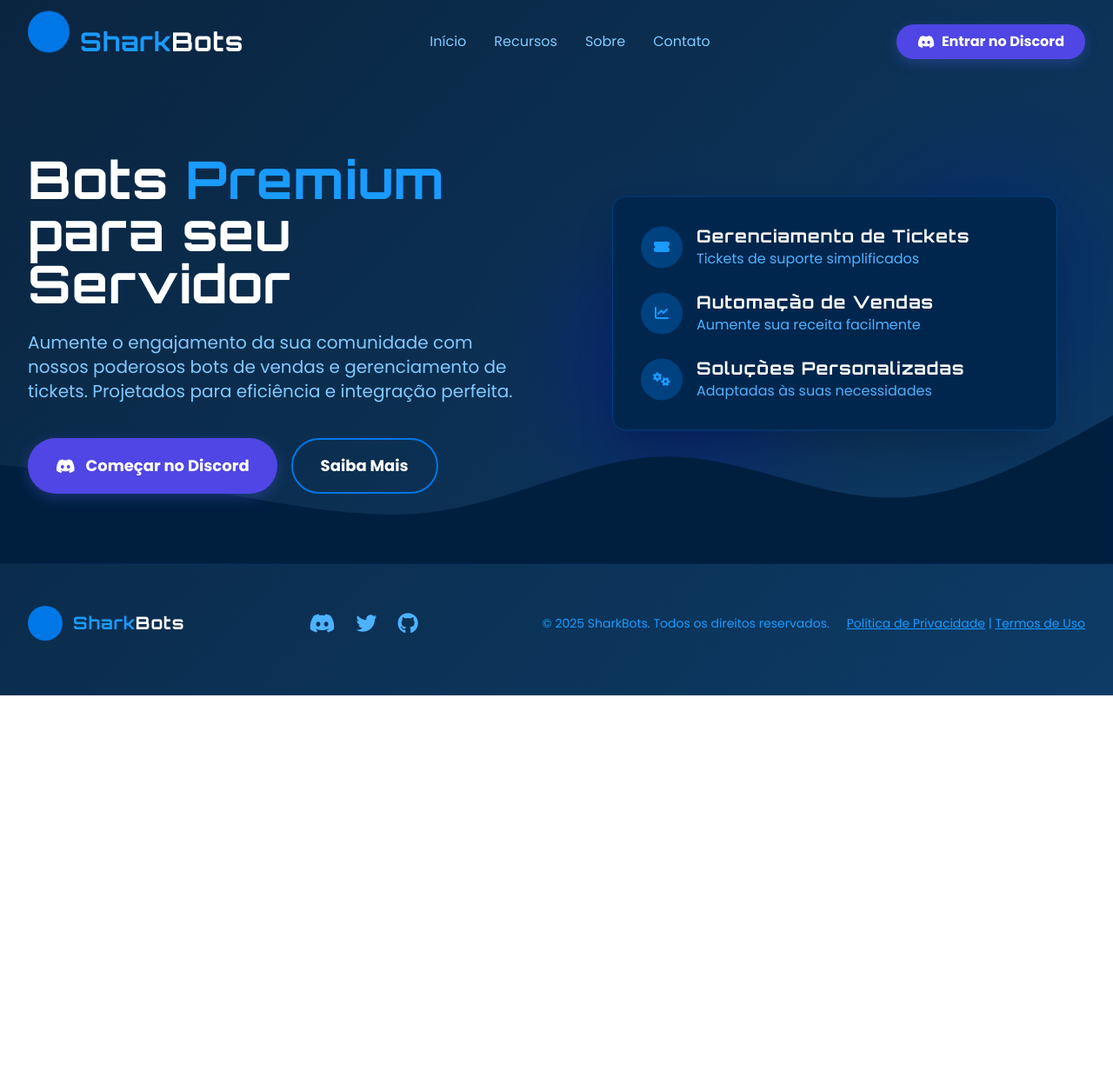
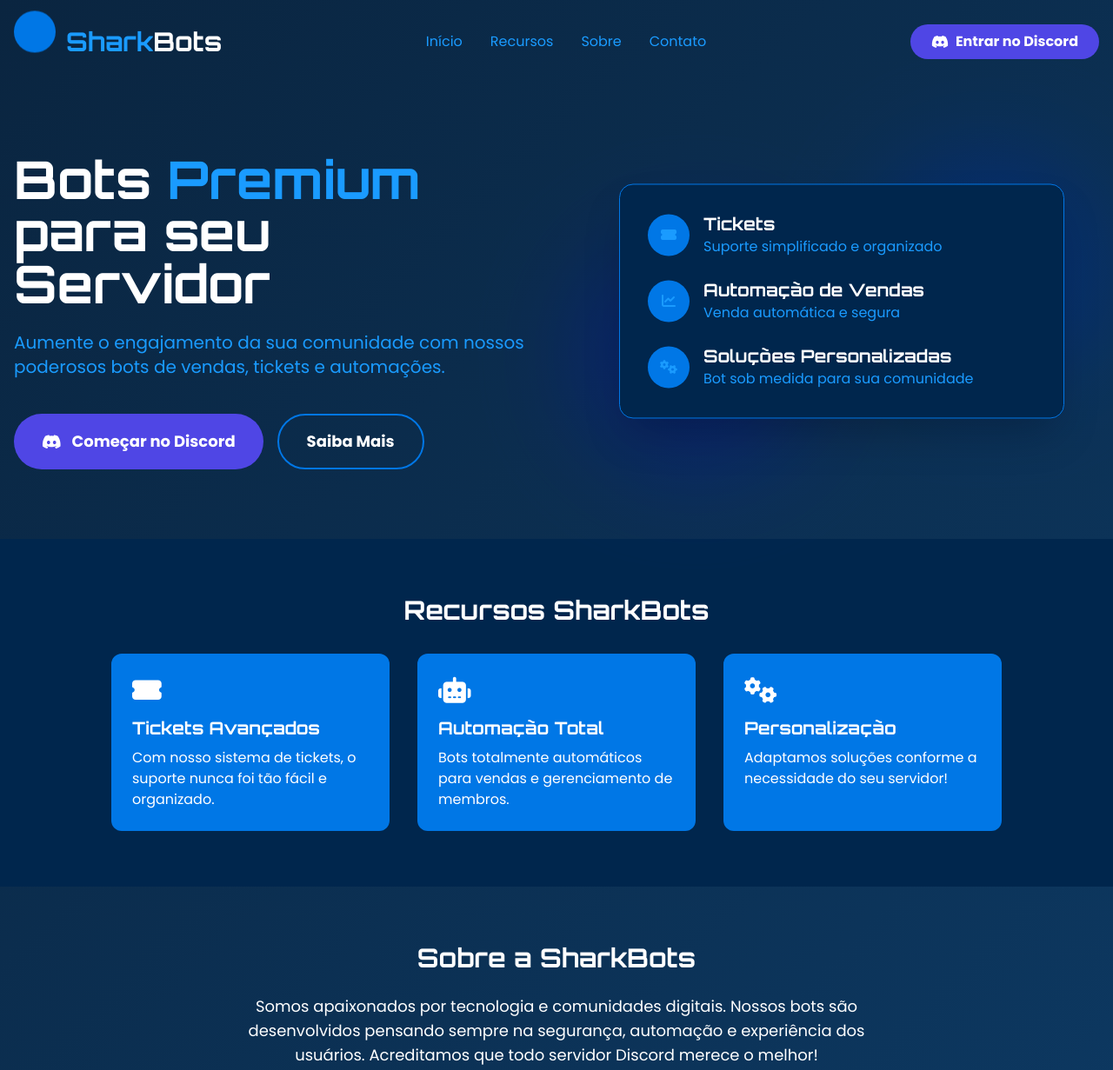
Before and after one commit to rxzimminex/sharkbots, a plain HTML site: page index.html in a window 1280 px wide. Shown: the top 1231 px of the page at 87% size. Before the commit the page ends 800 px from the top, so only its background shows below. Drawn offline with nearby package versions, Linux system fonts and the light colour scheme.

Commit message:
Update index.html

```diff
--- a/index.html
+++ b/index.html
@@ -8,7 +8,7 @@
     <meta name="keywords" content="discord, bots, tickets, vendas, automação, sharkbots, premium">
     <meta name="author" content="SharkBots">
     <link rel="icon" href="https://cdn.jsdelivr.net/gh/twitter/twemoji@14.0.2/assets/72x72/1f988.png" type="image/png">
-    <link href="https://fonts.googleapis.com/css2?family=Montserrat:wght@400;500;600;700&family=Orbitron:wght@400;500;700&family=Poppins:wght@300;400;500;600;700&display=swap" rel="stylesheet">
+    <link href="https://fonts.googleapis.com/css2?family=Montserrat:wght@400;700&family=Orbitron:wght@700&family=Poppins:wght@400;700&display=swap" rel="stylesheet">
     <script src="https://cdn.tailwindcss.com"></script>
     <link rel="stylesheet" href="https://cdnjs.cloudflare.com/ajax/libs/font-awesome/6.4.0/css/all.min.css">
     <script>
@@ -22,28 +22,9 @@
                     },
                     colors: {
                         shark: {
-                            50: '#e6f7ff',
-                            100: '#b3e0ff',
-                            200: '#80c9ff',
-                            300: '#4db2ff',
                             400: '#1a9bff',
                             500: '#0077e6',
-                            600: '#005cb3',
-                            700: '#004180',
-                            800: '#00264d',
-                            900: '#000c1a'
-                        },
-                        deep: {
-                            50: '#e6f9ff',
-                            100: '#b3f0ff',
-                            200: '#80e7ff',
-                            300: '#4ddfff',
-                            400: '#1ad6ff',
-                            500: '#00b3e6',
-                            600: '#008cb3',
-                            700: '#006680',
-                            800: '#003f4d',
-                            900: '#00191a'
+                            800: '#00264d'
                         }
                     }
                 }
@@ -51,76 +32,32 @@
         }
     </script>
     <style>
-        body {
-            font-family: 'Poppins', sans-serif;
-            background: linear-gradient(135deg, #0a2540 0%, #0d3b66 100%);
-            color: #ffffff;
-            overflow-x: hidden;
-        }
-        h1, h2, h3, h4 {
-            font-family: 'Orbitron', sans-serif;
-            letter-spacing: 1px;
-        }
-        .wave {
-            background-size: cover;
-            background-position: center;
-        }
-        .pulse { animation: pulse 2s infinite; }
-        @keyframes pulse {
-            0% { transform: scale(1); }
-            50% { transform: scale(1.05); }
-            100% { transform: scale(1); }
-        }
+        body { font-family: 'Poppins', sans-serif; background: linear-gradient(135deg,#0a2540 0%,#0d3b66 100%); color:#fff; }
+        h1,h2,h3,h4 { font-family:'Orbitron',sans-serif; }
         .floating { animation: floating 3s ease-in-out infinite; }
-        @keyframes floating {
-            0% { transform: translateY(0px); }
-            50% { transform: translateY(-15px); }
-            100% { transform: translateY(0px); }
-        }
-        .discord-btn {
-            transition: all 0.3s;
-            box-shadow: 0 4px 15px rgba(88, 101, 242, 0.3);
-        }
-        .discord-btn:hover {
-            transform: translateY(-3px);
-            box-shadow: 0 6px 20px rgba(88, 101, 242, 0.5);
-        }
-        .feature-card {
-            transition: all 0.3s;
-            border: 1px solid rgba(0, 119, 230, 0.3);
-        }
-        .feature-card:hover {
-            transform: translateY(-5px);
-            border-color: rgba(0, 119, 230, 0.8);
-            box-shadow: 0 10px 25px rgba(0, 119, 230, 0.2);
-        }
-        .shark-bg {
-            background: radial-gradient(circle at top right, rgba(0,119,230,0.15), transparent 70%);
-        }
-        /* Acessibilidade */
-        a:focus, button:focus {
-            outline: 2px solid #1a9bff;
-            outline-offset: 2px;
-        }
+        @keyframes floating { 0%{transform:translateY(0);} 50%{transform:translateY(-15px);} 100%{transform:translateY(0);} }
+        .discord-btn { transition:all .3s; }
+        .discord-btn:hover { transform:translateY(-3px); box-shadow:0 6px 20px rgba(88,101,242,0.5); }
+        .feature-card { transition:all .3s; }
+        .feature-card:hover { transform:translateY(-5px); box-shadow:0 10px 25px rgba(0,119,230,0.2); }
+        a:focus, button:focus { outline:2px solid #1a9bff; outline-offset:2px; }
     </style>
 </head>
-<body class="min-h-screen">
+<body>
     <!-- Header -->
-    <header class="relative z-10 py-6 px-4 sm:px-6 lg:px-8" aria-label="Cabeçalho do site">
+    <header class="py-6 px-4" aria-label="Cabeçalho do site">
         <div class="max-w-7xl mx-auto flex justify-between items-center">
             <div class="flex items-center space-x-3">
                 <div class="w-12 h-12 bg-shark-500 rounded-full flex items-center justify-center floating">
-                    <i class="fas fa-shark text-white text-2xl" aria-label="Ícone de tubarão"></i>
+                    <i class="fas fa-shark text-white text-2xl"></i>
                 </div>
-                <h1 class="text-2xl md:text-3xl font-bold text-white">
-                    <span class="text-shark-400">Shark</span>Bots
-                </h1>
+                <h1 class="text-2xl md:text-3xl font-bold text-white"><span class="text-shark-400">Shark</span>Bots</h1>
             </div>
             <nav class="hidden md:flex space-x-8" aria-label="Menu principal">
-                <a href="#" class="text-shark-200 hover:text-white transition" aria-label="Início">Início</a>
-                <a href="#" class="text-shark-200 hover:text-white transition" aria-label="Recursos">Recursos</a>
-                <a href="#" class="text-shark-200 hover:text-white transition" aria-label="Sobre">Sobre</a>
-                <a href="#" class="text-shark-200 hover:text-white transition" aria-label="Contato">Contato</a>
+                <a href="#" class="text-shark-400 hover:text-white transition" aria-label="Início">Início</a>
+                <a href="#recursos" class="text-shark-400 hover:text-white transition" aria-label="Recursos">Recursos</a>
+                <a href="#sobre" class="text-shark-400 hover:text-white transition" aria-label="Sobre">Sobre</a>
+                <a href="#contato" class="text-shark-400 hover:text-white transition" aria-label="Contato">Contato</a>
             </nav>
             <a href="https://discord.gg/kvm8fTmzjJ" target="_blank" class="discord-btn bg-indigo-600 hover:bg-indigo-700 text-white font-bold py-2 px-6 rounded-full flex items-center" aria-label="Entrar no Discord">
                 <i class="fab fa-discord mr-2"></i> Entrar no Discord
@@ -128,94 +65,147 @@
         </div>
     </header>
 
-    <!-- Hero Section -->
-    <section class="relative py-20 px-4 sm:px-6 lg:px-8 overflow-hidden" aria-label="Apresentação">
+    <!-- Hero -->
+    <section class="relative py-20 px-4" aria-label="Apresentação">
         <div class="max-w-7xl mx-auto grid grid-cols-1 lg:grid-cols-2 gap-16 items-center">
-            <div class="text-center lg:text-left z-10">
-                <h1 class="text-4xl md:text-6xl font-bold mb-6">
-                    Bots <span class="text-shark-400">Premium</span> para seu Servidor
-                </h1>
-                <p class="text-xl text-shark-200 mb-10 max-w-2xl">
-                    Aumente o engajamento da sua comunidade com nossos poderosos bots de vendas e gerenciamento de tickets.
-                    Projetados para eficiência e integração perfeita.
-                </p>
+            <div class="text-center lg:text-left">
+                <h1 class="text-4xl md:text-6xl font-bold mb-6">Bots <span class="text-shark-400">Premium</span> para seu Servidor</h1>
+                <p class="text-xl text-shark-400 mb-10">Aumente o engajamento da sua comunidade com nossos poderosos bots de vendas, tickets e automações.</p>
                 <div class="flex flex-col sm:flex-row gap-4 justify-center lg:justify-start">
-                    <a href="https://discord.gg/kvm8fTmzjJ" target="_blank" class="discord-btn bg-indigo-600 hover:bg-indigo-700 text-white font-bold py-4 px-8 rounded-full text-lg flex items-center justify-center" aria-label="Começar no Discord">
+                    <a href="https://discord.gg/kvm8fTmzjJ" target="_blank" class="discord-btn bg-indigo-600 hover:bg-indigo-700 text-white font-bold py-4 px-8 rounded-full text-lg flex items-center">
                         <i class="fab fa-discord mr-3"></i> Começar no Discord
                     </a>
-                    <a href="https://discord.gg/kvm8fTmzjJ" class="bg-transparent border-2 border-shark-500 text-white font-bold py-4 px-8 rounded-full text-lg hover:bg-shark-900 transition" aria-label="Saiba Mais">
+                    <a href="javascript:void(0);" onclick="abrirModal()" class="bg-transparent border-2 border-shark-500 text-white font-bold py-4 px-8 rounded-full text-lg hover:bg-shark-800 transition" aria-label="Saiba Mais">
                         Saiba Mais
                     </a>
                 </div>
             </div>
-            <!-- Cards hero -->
             <div class="relative flex justify-center">
                 <div class="relative w-full max-w-lg">
-                    <div class="absolute -top-10 -right-10 w-64 h-64 bg-shark-600 rounded-full mix-blend-soft-light filter blur-3xl opacity-70"></div>
+                    <div class="absolute -top-10 -right-10 w-64 h-64 bg-shark-500 rounded-full mix-blend-soft-light filter blur-3xl opacity-70"></div>
                     <div class="absolute -bottom-10 -left-10 w-64 h-64 bg-indigo-600 rounded-full mix-blend-soft-light filter blur-3xl opacity-70"></div>
-                    <div class="relative bg-shark-800 border border-shark-700 rounded-2xl p-8 shadow-2xl floating">
+                    <div class="relative bg-shark-800 border border-shark-500 rounded-2xl p-8 shadow-2xl floating">
                         <div class="flex items-center mb-6">
-                            <div class="w-12 h-12 rounded-full bg-shark-700 flex items-center justify-center mr-4">
+                            <div class="w-12 h-12 rounded-full bg-shark-500 flex items-center justify-center mr-4">
                                 <i class="fas fa-ticket-alt text-shark-400"></i>
                             </div>
                             <div>
-                                <h3 class="text-xl font-bold">Gerenciamento de Tickets</h3>
-                                <p class="text-shark-300">Tickets de suporte simplificados</p>
+                                <h3 class="text-xl font-bold">Tickets</h3>
+                                <p class="text-shark-400">Suporte simplificado e organizado</p>
                             </div>
                         </div>
                         <div class="flex items-center mb-6">
-                            <div class="w-12 h-12 rounded-full bg-shark-700 flex items-center justify-center mr-4">
+                            <div class="w-12 h-12 rounded-full bg-shark-500 flex items-center justify-center mr-4">
                                 <i class="fas fa-chart-line text-shark-400"></i>
                             </div>
                             <div>
                                 <h3 class="text-xl font-bold">Automação de Vendas</h3>
-                                <p class="text-shark-300">Aumente sua receita facilmente</p>
+                                <p class="text-shark-400">Venda automática e segura</p>
                             </div>
                         </div>
                         <div class="flex items-center">
-                            <div class="w-12 h-12 rounded-full bg-shark-700 flex items-center justify-center mr-4">
+                            <div class="w-12 h-12 rounded-full bg-shark-500 flex items-center justify-center mr-4">
                                 <i class="fas fa-cogs text-shark-400"></i>
                             </div>
                             <div>
                                 <h3 class="text-xl font-bold">Soluções Personalizadas</h3>
-                                <p class="text-shark-300">Adaptadas às suas necessidades</p>
+                                <p class="text-shark-400">Bot sob medida para sua comunidade</p>
                             </div>
                         </div>
                     </div>
                 </div>
             </div>
         </div>
-        <!-- Wave decorativo -->
-        <div class="absolute bottom-0 left-0 w-full overflow-hidden" aria-hidden="true">
-            <svg class="wave" xmlns="http://www.w3.org/2000/svg" viewBox="0 0 1440 320">
-                <path fill="#001f3f" fill-opacity="1" d="M0,192L48,197.3C96,203,192,213,288,229.3C384,245,480,267,576,250.7C672,235,768,181,864,181.3C960,181,1056,235,1152,234.7C1248,235,1344,181,1392,154.7L1440,128L1440,320L1392,320C1344,320,1248,320,1152,320C1056,320,960,320,864,320C768,320,672,320,576,320C480,320,384,320,288,320C192,320,96,320,48,320L0,320Z"></path>
-            </svg>
+    </section>
+
+    <!-- Modal Saiba Mais -->
+    <div id="saibaMaisModal" class="fixed inset-0 bg-black bg-opacity-60 flex items-center justify-center z-50 hidden">
+        <div class="bg-shark-800 rounded-2xl p-8 max-w-xl w-full text-white relative">
+            <button onclick="fecharModal()" class="absolute top-4 right-4 text-shark-400 text-2xl font-bold hover:text-white" aria-label="Fechar">&times;</button>
+            <h2 class="text-2xl font-bold mb-4">Conheça a SharkBots!</h2>
+            <p class="mb-3">A SharkBots é especialista em bots premium para Discord! Nossa loja oferece:</p>
+            <ul class="list-disc ml-5 mb-3">
+                <li>Automação de vendas com integração de plataformas de pagamento</li>
+                <li>Gerenciamento avançado de tickets para suporte rápido</li>
+                <li>Dashboards e relatórios para monitorar seu negócio</li>
+                <li>Soluções personalizadas para seu servidor</li>
+                <li>Atualizações constantes e novidades exclusivas</li>
+                <li>Equipe dedicada para suporte e consultoria</li>
+            </ul>
+            <p class="mb-3">Venha conhecer nossos planos e faça parte da comunidade mais inovadora do Discord!</p>
+            <div class="mt-6 flex flex-col gap-2">
+                <a href="https://discord.gg/kvm8fTmzjJ" target="_blank" class="discord-btn bg-indigo-600 hover:bg-indigo-700 text-white font-bold py-3 px-6 rounded-full flex items-center justify-center">
+                    <i class="fab fa-discord mr-2"></i> Entrar na Loja Discord
+                </a>
+                <a href="https://sharkbots.com.br" target="_blank" class="bg-shark-500 hover:bg-shark-800 text-white font-bold py-3 px-6 rounded-full flex items-center justify-center">
+                    <i class="fas fa-store mr-2"></i> Visitar Site Oficial
+                </a>
+            </div>
+        </div>
+    </div>
+
+    <!-- Seção de Recursos -->
+    <section id="recursos" class="py-16 px-4 bg-shark-800">
+        <div class="max-w-5xl mx-auto">
+            <h2 class="text-3xl font-bold mb-8 text-center">Recursos SharkBots</h2>
+            <div class="grid md:grid-cols-3 gap-8">
+                <div class="feature-card bg-shark-500 rounded-xl p-6">
+                    <i class="fas fa-ticket-alt text-3xl mb-3 text-white"></i>
+                    <h3 class="text-xl font-bold mb-2">Tickets Avançados</h3>
+                    <p>Com nosso sistema de tickets, o suporte nunca foi tão fácil e organizado.</p>
+                </div>
+                <div class="feature-card bg-shark-500 rounded-xl p-6">
+                    <i class="fas fa-robot text-3xl mb-3 text-white"></i>
+                    <h3 class="text-xl font-bold mb-2">Automação Total</h3>
+                    <p>Bots totalmente automáticos para vendas e gerenciamento de membros.</p>
+                </div>
+                <div class="feature-card bg-shark-500 rounded-xl p-6">
+                    <i class="fas fa-cogs text-3xl mb-3 text-white"></i>
+                    <h3 class="text-xl font-bold mb-2">Personalização</h3>
+                    <p>Adaptamos soluções conforme a necessidade do seu servidor!</p>
+                </div>
+            </div>
         </div>
     </section>
 
-    <!-- Features Section -->
-    <!-- ... (continue suas seções normalmente, mantendo as melhorias de acessibilidade e organização) ... -->
+    <!-- Seção Sobre -->
+    <section id="sobre" class="py-16 px-4">
+        <div class="max-w-3xl mx-auto text-center">
+            <h2 class="text-3xl font-bold mb-6">Sobre a SharkBots</h2>
+            <p class="text-lg mb-6">
+                Somos apaixonados por tecnologia e comunidades digitais. Nossos bots são desenvolvidos pensando sempre na segurança, automação e experiência dos usuários. Acreditamos que todo servidor Discord merece o melhor!
+            </p>
+        </div>
+    </section>
 
-    <!-- Footer profissional -->
-    <footer class="py-12 px-4 sm:px-6 lg:px-8 border-t border-shark-800" aria-label="Rodapé do site">
-        <div class="max-w-7xl mx-auto">
-            <div class="flex flex-col md:flex-row justify-between items-center">
+    <!-- Seção Contato -->
+    <section id="contato" class="py-16 px-4 bg-shark-800">
+        <div class="max-w-3xl mx-auto text-center">
+            <h2 class="text-3xl font-bold mb-6">Fale conosco</h2>
+            <p class="mb-4">Entre em contato pelo Discord ou envie um e-mail para <a href="mailto:contato@sharkbots.com.br" class="underline text-shark-400">contato@sharkbots.com.br</a></p>
+            <a href="https://discord.gg/kvm8fTmzjJ" target="_blank" class="discord-btn bg-indigo-600 hover:bg-indigo-700 text-white font-bold py-3 px-6 rounded-full flex items-center justify-center">
+                <i class="fab fa-discord mr-2"></i> Falar no Discord
+            </a>
+        </div>
+    </section>
+
+    <!-- Footer -->
+    <footer class="py-12 px-4 border-t border-shark-800">
+        <div class="max-w-7xl mx-auto flex flex-col md:flex-row justify-between items-center">
             <div class="flex items-center mb-6 md:mb-0">
                 <div class="w-10 h-10 bg-shark-500 rounded-full flex items-center justify-center mr-3">
-                        <i class="fas fa-shark text-white" aria-label="Ícone de tubarão"></i>
+                    <i class="fas fa-shark text-white"></i>
                 </div>
-                    <h2 class="text-xl font-bold">
-                        <span class="text-shark-400">Shark</span>Bots
-                    </h2>
+                <h2 class="text-xl font-bold"><span class="text-shark-400">Shark</span>Bots</h2>
             </div>
             <div class="flex space-x-6 mb-6 md:mb-0">
-                    <a href="#" class="text-shark-300 hover:text-white transition" aria-label="Discord">
+                <a href="https://discord.gg/kvm8fTmzjJ" class="text-shark-400 hover:text-white transition" aria-label="Discord">
                     <i class="fab fa-discord text-2xl"></i>
                 </a>
-                    <a href="#" class="text-shark-300 hover:text-white transition" aria-label="Twitter">
+                <a href="https://twitter.com/sharkbots" class="text-shark-400 hover:text-white transition" aria-label="Twitter">
                     <i class="fab fa-twitter text-2xl"></i>
                 </a>
-                    <a href="#" class="text-shark-300 hover:text-white transition" aria-label="GitHub">
+                <a href="https://github.com/rxzimminex/sharkbots" class="text-shark-400 hover:text-white transition" aria-label="GitHub">
                     <i class="fab fa-github text-2xl"></i>
                 </a>
             </div>
@@ -225,7 +215,24 @@
                 <a href="#" class="underline hover:text-white">Termos de Uso</a>
             </div>
         </div>
-        </div>
     </footer>
+
+    <script>
+    function abrirModal() {
+        document.getElementById('saibaMaisModal').classList.remove('hidden');
+    }
+    function fecharModal() {
+        document.getElementById('saibaMaisModal').classList.add('hidden');
+    }
+    document.addEventListener('keydown', function(e) {
+        if(e.key === "Escape") fecharModal();
+    });
+    document.addEventListener('click', function(e) {
+        var modal = document.getElementById('saibaMaisModal');
+        if (!modal.classList.contains('hidden') && !modal.querySelector('div').contains(e.target) && e.target !== document.querySelector('[onclick="abrirModal()"]')) {
+            fecharModal();
+        }
+    });
+    </script>
 </body>
 </html>
```
Lines whose indentation alone changed are shown as unchanged.
